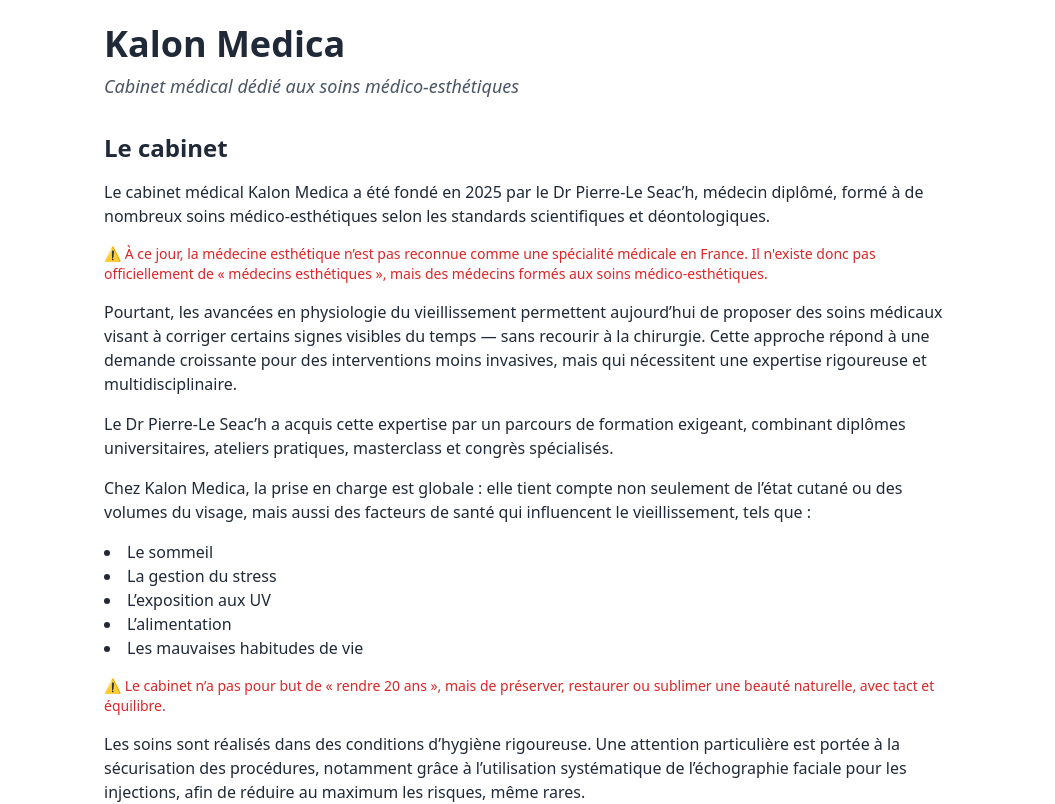
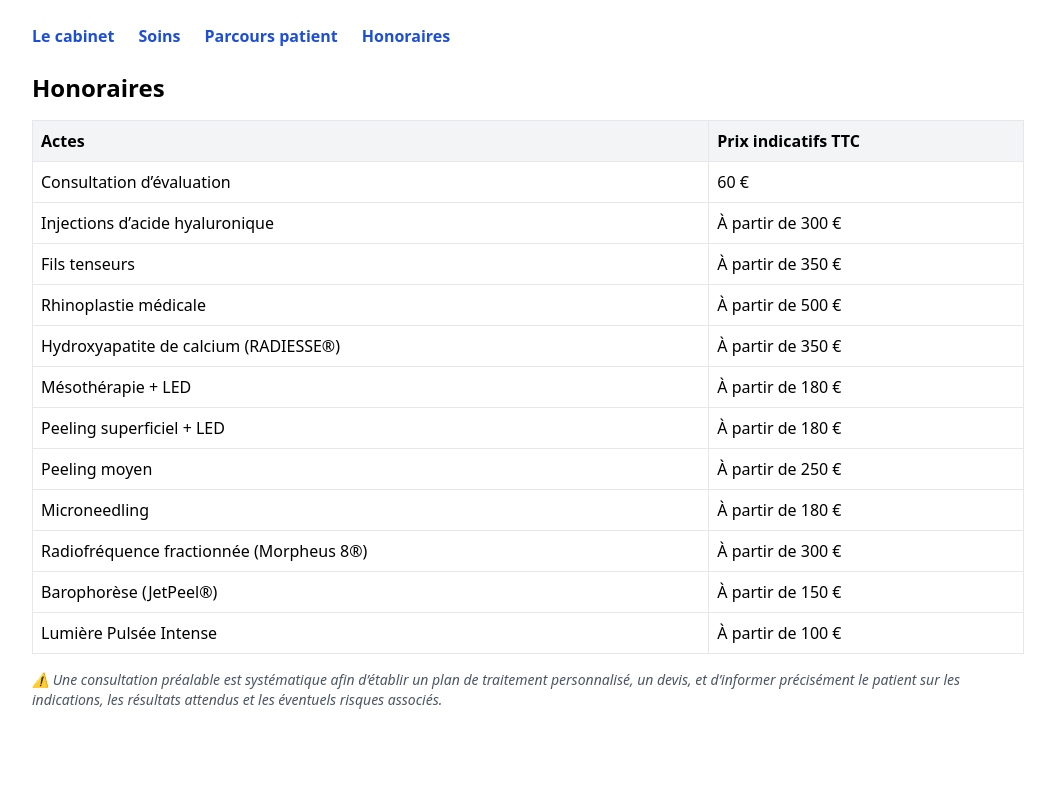
Before and after one commit to kalonmedica/kalon-medica-site-, a React (Vite) app: page /honoraires in a window 1280 px wide. Shown: the top 804 px of the page, without its empty margins (112-1167 px from the left). Built offline with nearby package versions, Linux system fonts and the light colour scheme.

Commit message:
Add files via upload

```diff
--- a/package.json
+++ b/package.json
@@ -9,7 +9,8 @@
   },
   "dependencies": {
     "react": "^18.2.0",
-    "react-dom": "^18.2.0"
+    "react-dom": "^18.2.0",
+    "react-router-dom": "^6.21.1"
   },
   "devDependencies": {
     "vite": "^5.0.0",
--- a/src/main.jsx
+++ b/src/main.jsx
@@ -1,10 +1,24 @@
 import React from 'react';
 import ReactDOM from 'react-dom/client';
-import Home from './Home';
+import { BrowserRouter, Routes, Route } from 'react-router-dom';
+import Layout from './pages/Layout';
+import Cabinet from './pages/Cabinet';
+import Soins from './pages/Soins';
+import Parcours from './pages/Parcours';
+import Honoraires from './pages/Honoraires';
 import './index.css';
 
 ReactDOM.createRoot(document.getElementById('root')).render(
   <React.StrictMode>
-    <Home />
+    <BrowserRouter>
+      <Routes>
+        <Route path="/" element={<Layout />}>
+          <Route index element={<Cabinet />} />
+          <Route path="soins" element={<Soins />} />
+          <Route path="parcours" element={<Parcours />} />
+          <Route path="honoraires" element={<Honoraires />} />
+        </Route>
+      </Routes>
+    </BrowserRouter>
   </React.StrictMode>
 );
--- /dev/null
+++ b/src/pages/Cabinet.jsx
@@ -0,0 +1 @@
+<div><h1 className='text-2xl font-bold'>Le cabinet</h1><p>Contenu de la page d’accueil à insérer ici.</p></div>
--- /dev/null
+++ b/src/pages/Honoraires.jsx
@@ -0,0 +1,36 @@
+import React from "react";
+
+const Honoraires = () => {
+  return (
+    <div>
+      <h1 className="text-2xl font-bold">Honoraires</h1>
+      <table className="w-full mt-4 text-left border border-gray-300">
+        <thead className="bg-gray-100">
+          <tr>
+            <th className="border p-2">Actes</th>
+            <th className="border p-2">Prix indicatifs TTC</th>
+          </tr>
+        </thead>
+        <tbody>
+          <tr><td className="border p-2">Consultation d’évaluation</td><td className="border p-2">60 €</td></tr>
+          <tr><td className="border p-2">Injections d’acide hyaluronique</td><td className="border p-2">À partir de 300 €</td></tr>
+          <tr><td className="border p-2">Fils tenseurs</td><td className="border p-2">À partir de 350 €</td></tr>
+          <tr><td className="border p-2">Rhinoplastie médicale</td><td className="border p-2">À partir de 500 €</td></tr>
+          <tr><td className="border p-2">Hydroxyapatite de calcium (RADIESSE®)</td><td className="border p-2">À partir de 350 €</td></tr>
+          <tr><td className="border p-2">Mésothérapie + LED</td><td className="border p-2">À partir de 180 €</td></tr>
+          <tr><td className="border p-2">Peeling superficiel + LED</td><td className="border p-2">À partir de 180 €</td></tr>
+          <tr><td className="border p-2">Peeling moyen</td><td className="border p-2">À partir de 250 €</td></tr>
+          <tr><td className="border p-2">Microneedling</td><td className="border p-2">À partir de 180 €</td></tr>
+          <tr><td className="border p-2">Radiofréquence fractionnée (Morpheus 8®)</td><td className="border p-2">À partir de 300 €</td></tr>
+          <tr><td className="border p-2">Barophorèse (JetPeel®)</td><td className="border p-2">À partir de 150 €</td></tr>
+          <tr><td className="border p-2">Lumière Pulsée Intense</td><td className="border p-2">À partir de 100 €</td></tr>
+        </tbody>
+      </table>
+      <p className="text-sm text-gray-600 italic mt-4">
+        ⚠️ Une consultation préalable est systématique afin d’établir un plan de traitement personnalisé, un devis, et d’informer précisément le patient sur les indications, les résultats attendus et les éventuels risques associés.
+      </p>
+    </div>
+  );
+};
+
+export default Honoraires;
--- /dev/null
+++ b/src/pages/Layout.jsx
@@ -0,0 +1,18 @@
+import React from 'react';
+import { Outlet, Link } from 'react-router-dom';
+
+const Layout = () => {
+  return (
+    <div className="max-w-5xl mx-auto px-4 py-6">
+      <nav className="flex space-x-6 text-blue-700 font-semibold mb-6">
+        <Link to="/">Le cabinet</Link>
+        <Link to="/soins">Soins</Link>
+        <Link to="/parcours">Parcours patient</Link>
+        <Link to="/honoraires">Honoraires</Link>
+      </nav>
+      <Outlet />
+    </div>
+  );
+};
+
+export default Layout;
--- /dev/null
+++ b/src/pages/Parcours.jsx
@@ -0,0 +1 @@
+<div><h1 className='text-2xl font-bold'>Parcours patient</h1><p>Détail du parcours patient ici.</p></div>
--- /dev/null
+++ b/src/pages/Soins.jsx
@@ -0,0 +1 @@
+<div><h1 className='text-2xl font-bold'>Soins médico-esthétiques proposés au cabinet</h1><p>Liste des soins ici.</p></div>
```
